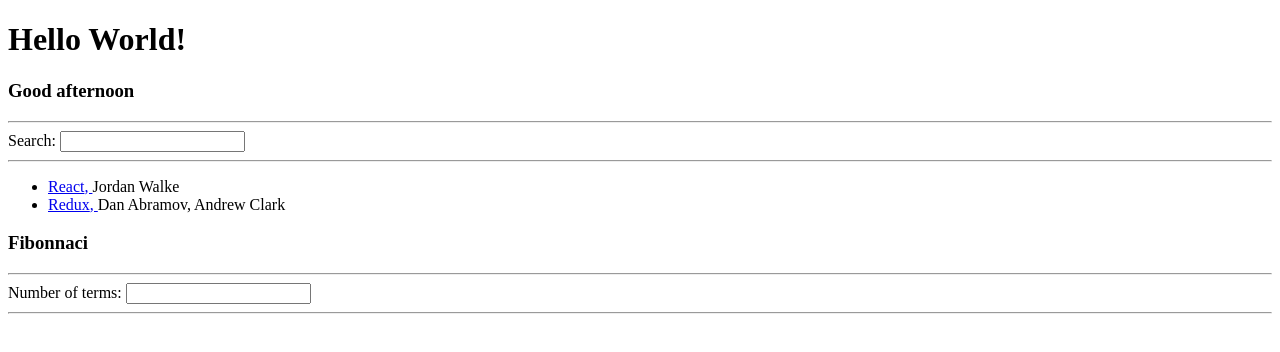
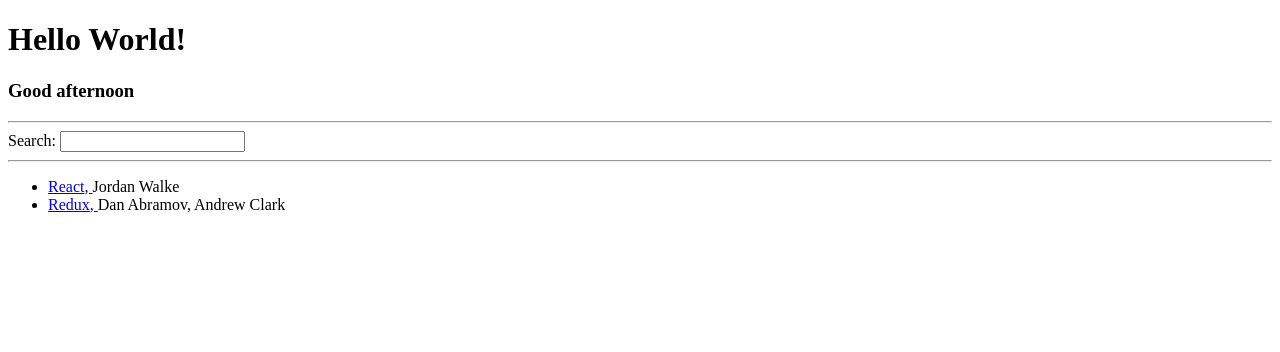
Before and after one commit to marciosouzajunior/helloreact, a React (Create React App) app: page / in a window 1280 px wide. Shown: the top 352 px of the page. Built offline with nearby package versions, Linux system fonts and the light colour scheme.

Commit message:
Just cleaning

```diff
--- a/src/App.js
+++ b/src/App.js
@@ -47,13 +47,6 @@ const App = () => {
     return item.title.includes(searchTerm);
   });
 
-  const [fibTerm, setFibTerm] = React.useState(0);
-
-  function fibInputChange(event) {
-    //console.log(event.target.value);
-    setFibTerm(event.target.value);
-  }
-
   return (
     <div>
 
@@ -65,15 +58,6 @@ const App = () => {
 
       <hr />
       <List list={filteredStories} />
-
-      <h3>Fibonnaci</h3>
-
-      <hr />
-      <label htmlFor="fibInput">Number of terms: </label>
-      <input id="fibInput" type="text" onChange={fibInputChange} />
-
-      <hr />
-      <Fib term={fibTerm} />
 
     </div>
   );
@@ -112,29 +96,4 @@ function Search(props) {
   );
 }
 
-function Fib(props) {
-
-  function calcFib(term){
-
-    if (term <= 1){
-      return term;
-    }
-    return calcFib(term-1) + calcFib(term-2);
-  }
-
-  let arr = [];
-  for(let i = 0; i < props.term; i++){
-    arr.push(calcFib(i));
-  }
-
-  return (
-    <p>
-        {arr.map(function(item){
-          return item + ", ";
-        })}
-    </p>
-  );
-
-}
-
 export default App;
```
